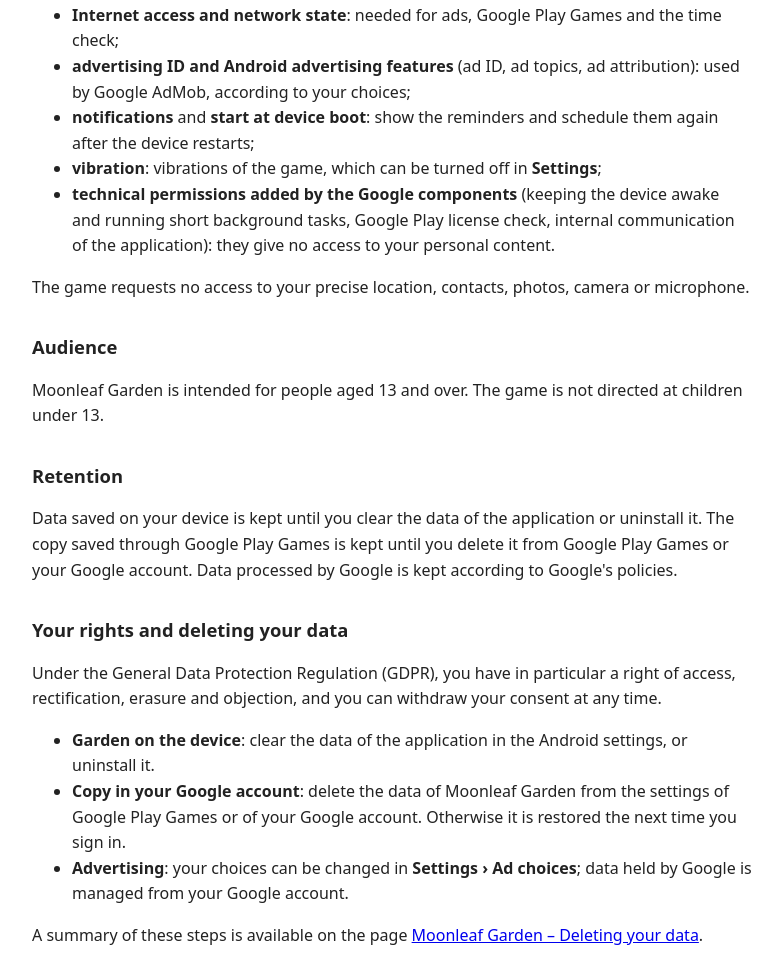
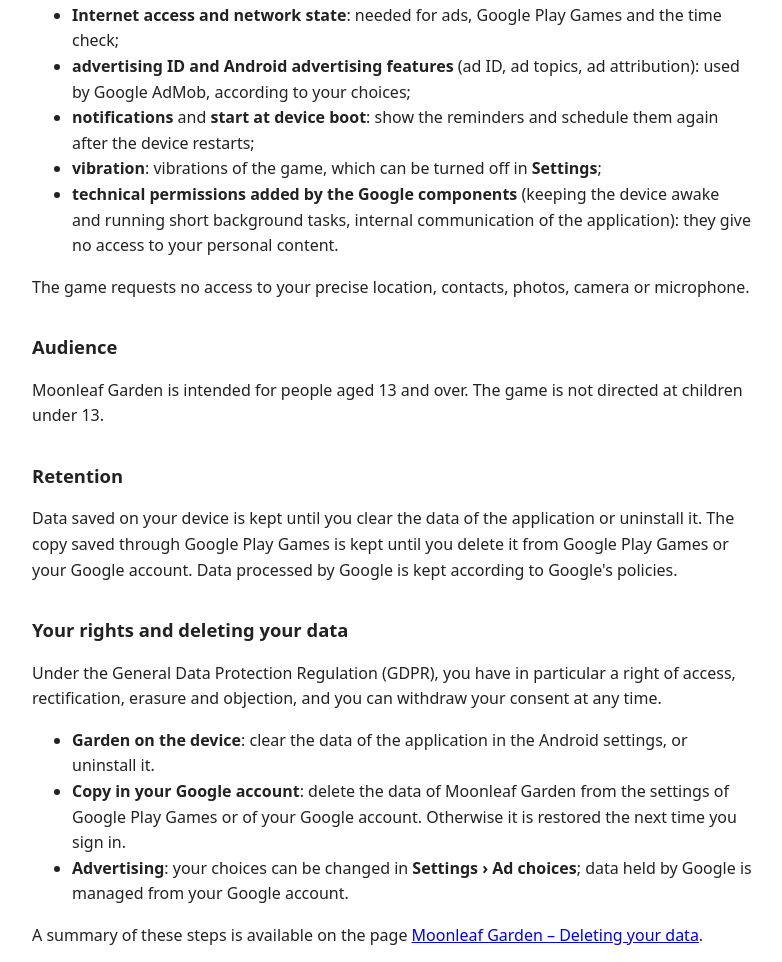
Before and after one commit to gryphongrovegames/politique-confidentialite, a plain HTML site: page moonleaf-garden/index.html in a window 1280 px wide. Shown: the part 2601-3563 px from the top of the page, without its empty margins (248-1030 px from the left). Drawn offline with Linux system fonts and the light colour scheme.

Commit message:
Update index.html

```diff
--- a/moonleaf-garden/index.html
+++ b/moonleaf-garden/index.html
@@ -135,8 +135,7 @@
     <li><strong>vibration</strong>: vibrations of the game, which can be
     turned off in <strong>Settings</strong>;</li>
     <li><strong>technical permissions added by the Google components</strong>
-    (keeping the device awake and running short background tasks, Google
-    Play license check, internal communication of the application): they
+    (keeping the device awake and running short background tasks, internal communication of the application): they
     give no access to your personal content.</li>
   </ul>
   <p>The game requests no access to your precise location, contacts,
```
